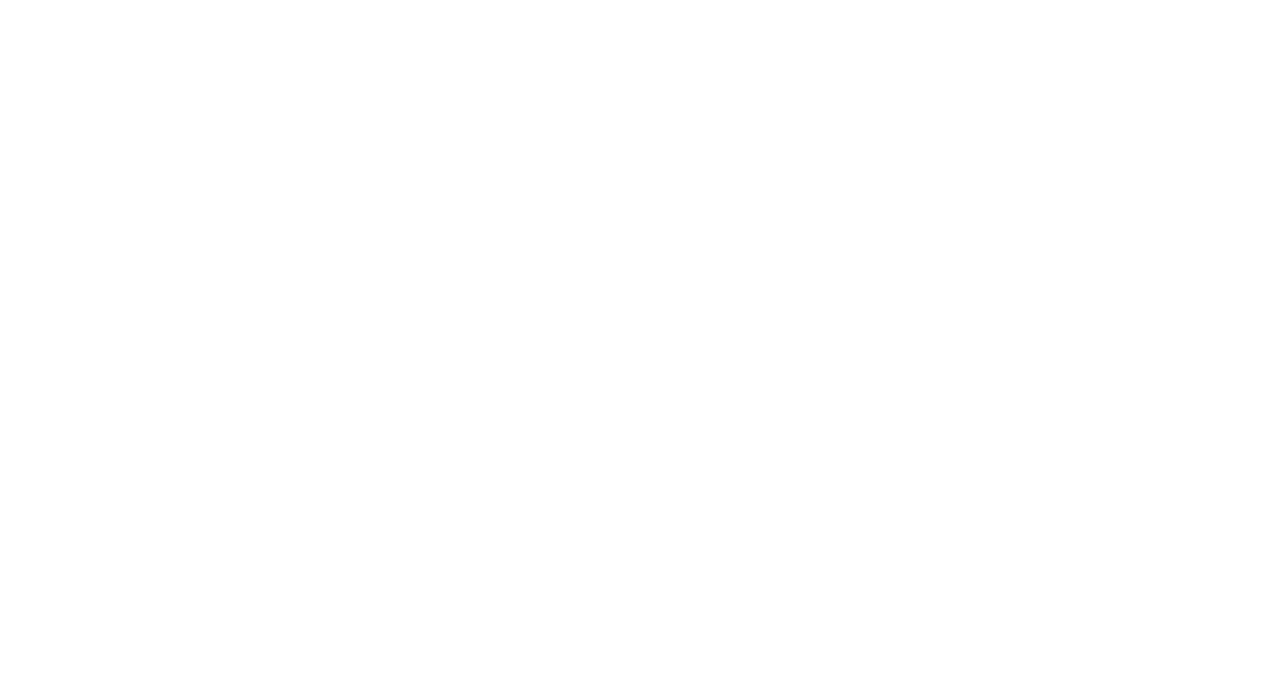
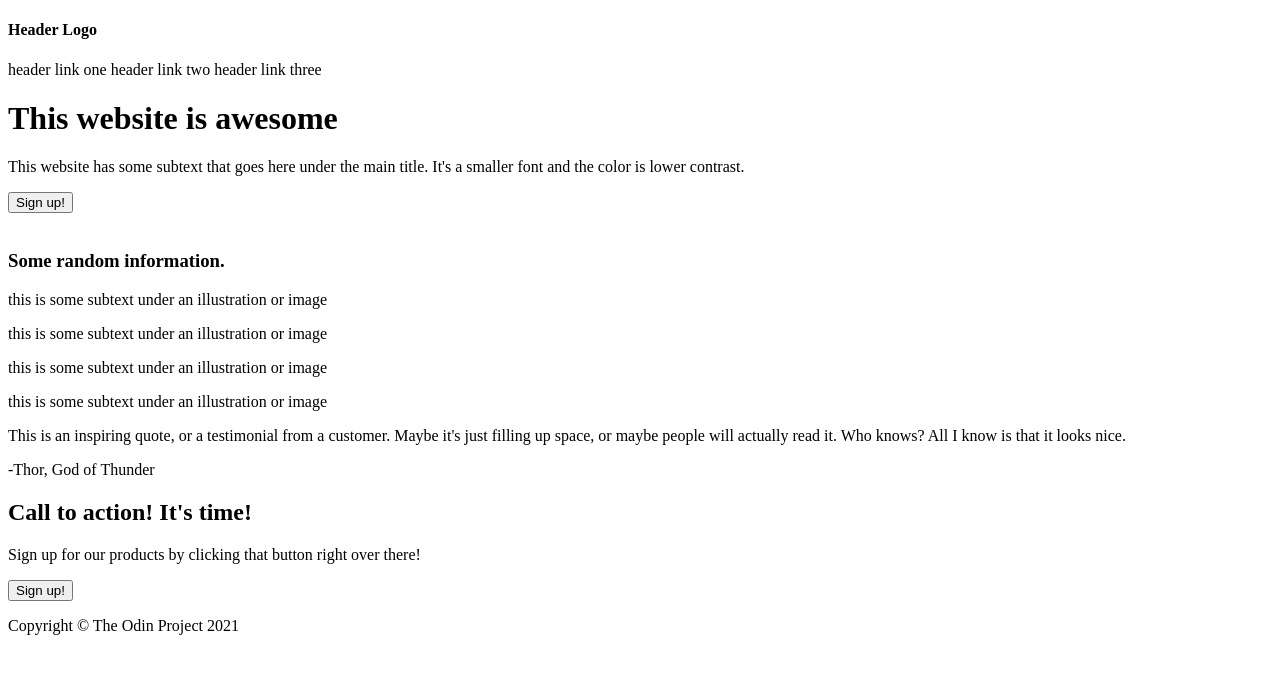
Before and after one commit to parkerjewell/landing-page, a plain HTML site: page index.html in a window 1280 px wide. Drawn offline with Linux system fonts and the light colour scheme.

Commit message:
Populate index.html
Fill index.html with all content, including structure.

```diff
--- a/index.html
+++ b/index.html
@@ -3,9 +3,61 @@
 <head>
     <meta charset="UTF-8">
     <meta name="viewport" content="width=device-width, initial-scale=1.0">
-    <title>Document</title>
+    <title>Landing Page</title>
 </head>
 <body>
-
+    <div class="header">
+        <div class="header-content">
+            <h4>Header Logo</h2>
+            <a>header link one</a>
+            <a>header link two</a>
+            <a>header link three</a>
+        </div>
+    </div>
+    <div class="first-content">
+        <div class="content-left">
+            <h1>This website is awesome</h1>
+            <p>This website has some subtext that goes here under the main title. It's a smaller font and the color is lower contrast.</p>
+            <button class="button">Sign up!</button>
+        </div>
+        <img>
+    </div>
+    <div class="second-content">
+        <h3>Some random information.</h3>
+        <div class="content-box">
+            <div class="box"></div>
+            <p>this is some subtext under an illustration or image</p>
+        </div>
+        <div class="content-box">
+            <div class="box"></div>
+            <p>this is some subtext under an illustration or image</p>
+        </div>
+        <div class="content-box">
+            <div class="box"></div>
+            <p>this is some subtext under an illustration or image</p>
+        </div>
+        <div class="content-box">
+            <div class="box"></div>
+            <p>this is some subtext under an illustration or image</p>
+        </div>
+    </div>
+    <div class="third-content">
+        <div class="quote">
+            <p>This is an inspiring quote, or a testimonial from a customer. Maybe it's just filling up space, or maybe people will actually read it. Who knows? All I know is that it looks nice.</p>
+            <p class="quote-person">-Thor, God of Thunder</p>
+        </div>
+    </div>
+    <div class="fourth-content">
+        <div class="sign-up-content">
+            <div class="sign-up-left">
+                <h2>Call to action! It's time!</h2>
+                <p>Sign up for our products by clicking that button right over there!</p>
+            </div>
+            <button class="button">Sign up!</button>
+        </div>
+    </div>
+    <div class="footer">
+        <p class="footer-text">Copyright © The Odin Project 2021</p>
+    </div>
 </body>
 </html>
```
